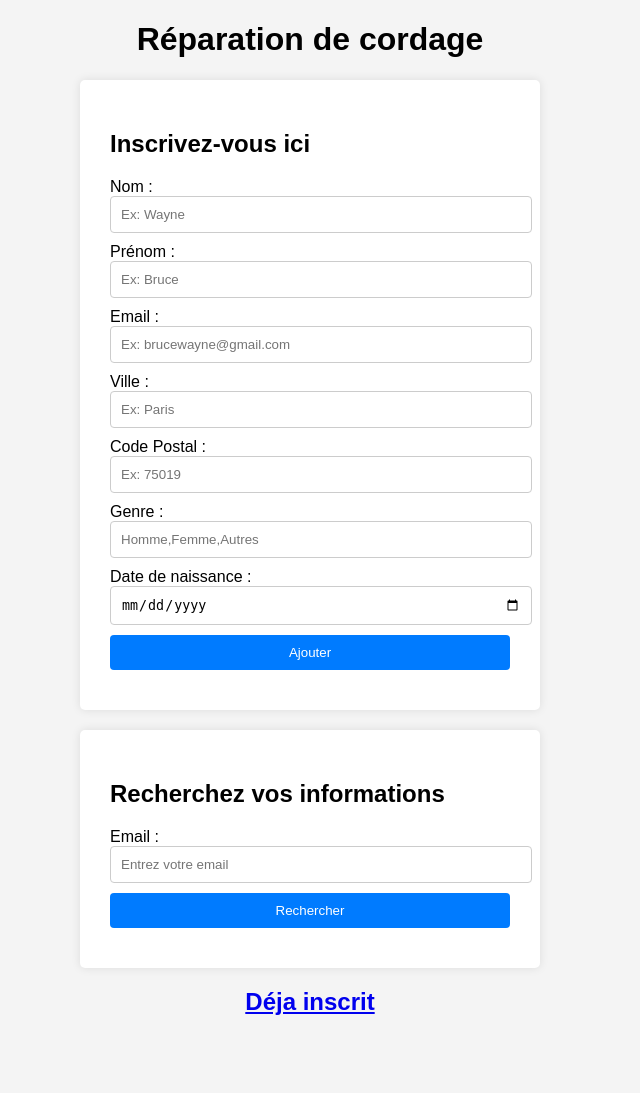
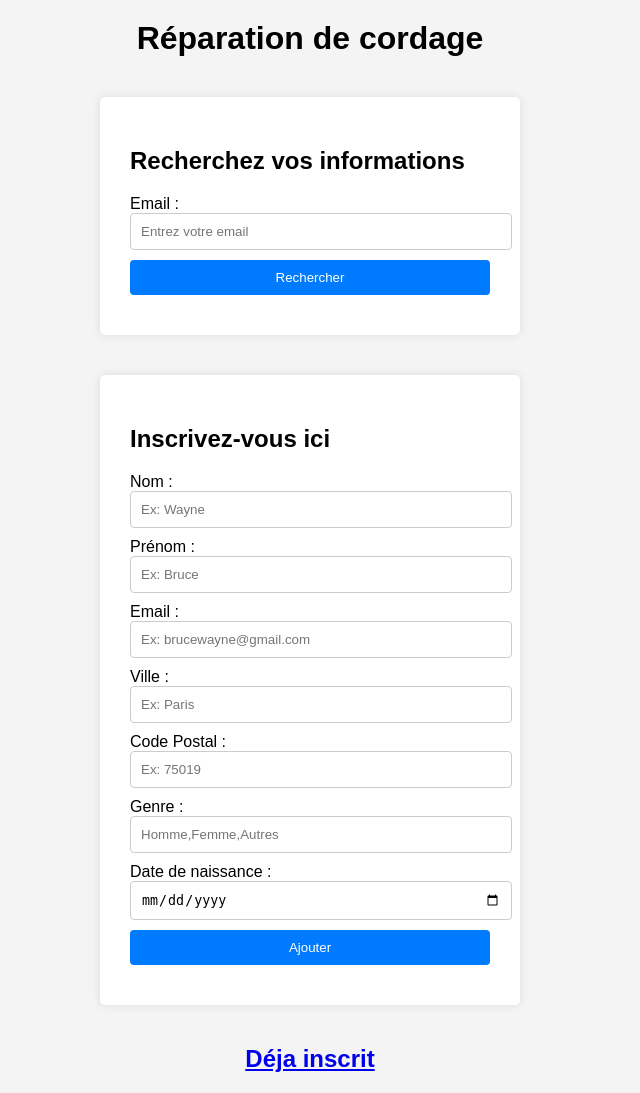
Before and after one commit to DamienBataillardGOATT/goatt-tools, a Flask app: page / in a window 1280 px wide. Shown: the whole page, without its empty margins (330-970 px from the left). Before the commit the page ends 1015 px from the top, so only its background shows below. Run offline with Flask 3, Linux system fonts and the light colour scheme.

Commit message:
3rd commit

```diff
--- a/app.py
+++ b/app.py
@@ -5,8 +5,8 @@ app = Flask(__name__)
 app.secret_key = '1254'
 
 # Configuration Airtable
-API_KEY = 'keyS4y9yGGRj96S7V'
-BASE_ID = 'patkrzVdzKq4ayajx.7d18d25b2b81051d5b1ae99788e8a49747daa7f6068bb40b9c8fdeac7ca77dc9'
+API_KEY = 'pat8ocpNqxyGQpATw.ee85cef19f90dcd5a070e8057b7e8d84d148b116471ce54843d8c4f5f3ae1465'
+BASE_ID = 'app35hW4vdSCSF1zJ'
 CLIENT_TABLE = 'Leads'
 
 airtable_clients = Airtable(BASE_ID,CLIENT_TABLE, API_KEY)
@@ -15,18 +15,22 @@ airtable_clients = Airtable(BASE_ID,CLIENT_TABLE, API_KEY)
 def index():
     return render_template('index.html')
 
-@app.route('/reparation')
-def reparation():
+@app.route('/search_client', methods=['POST'])
+def search_client():
+    search_email = request.form['search_email']
 
-    # Extraire les données de la base de données
-    cordages_raw = airtable_cordages.get_all()
+    # Utilisez l'API Airtable pour rechercher l'utilisateur par e-mail
+    client_record = airtable_clients.search('Email', search_email)
 
-    # Extraire les valeurs uniques
-    unique_marques = set(cordage['fields'].get('Marque', '') for cordage in cordages_raw)
-    unique_modeles = set(cordage['fields'].get('Modèle', '') for cordage in cordages_raw)
-    unique_tailles = set(cordage['fields'].get('Size', '') for cordage in cordages_raw)
-
-    return render_template('reparation.html', marques=sorted(unique_marques), modeles=sorted(unique_modeles), tailles=sorted(unique_tailles), cordages = cordages_raw)
+    if client_record:
+        # L'utilisateur a été trouvé, affichez ses informations
+        # (Assurez-vous que les champs correspondent à ceux de votre table Airtable)
+        client_info = client_record[0]['fields']
+        return render_template('client_info.html', client_info=client_info)
+    else:
+        # L'utilisateur n'a pas été trouvé, affichez un message d'erreur
+        flash('Aucun utilisateur trouvé avec cet email.', 'danger')
+        return redirect(url_for('index'))
 
 @app.route('/add_client', methods=['POST'])
 def add_client():
@@ -48,7 +52,7 @@ def add_client():
         'Prénom' : request.form['prenom'],
         'Email': request.form['email'],
         'Ville': request.form['ville'],
-        'Code postal': request.form['codepostal'],
+        'Code Postal': request.form['codepostal'],
         'Genre': request.form['genre'],
         'Date de naissance': request.form['datedenaissance']
     }
@@ -62,37 +66,5 @@ def add_client():
     # Retour à la page d'accueil
     return redirect(url_for('index'))
 
-@app.route('/choose_cordage', methods=['POST'])
-def choose_cordage():
-
-    # Récuperer l'email rentrer dans le formulaire
-    email = request.form['email']
-
-    # Vérifiez si l'utilisateur est déjà dans la base de données
-    existing_client = airtable_clients.search('Email', email)
-
-    # Si non, rédirection vers la page d'accueil pour s'inscrire
-    if not existing_client:
-        flash("L'utilisateur n'existe pas dans la base de données. Veuillez vous inscrire d'abord.", "failure")
-        return redirect(url_for('index'))
-
-    # Si l'utilisateur est dans la base de données, ajoutez sa réservation
-    data = {
-        'Email': email,
-        'Marque': request.form['cordage_id'],
-        'Modèle': request.form['modele_id'],  # Assurez-vous que le nom du champ correspond à celui de votre formulaire
-        'Size': request.form['taille_id'],  # Assurez-vous que le nom du champ correspond à celui de votre formulaire
-        'Date de récupération': request.form['date_recuperation']
-    }
-
-    # Insérez les données dans la table "reservation"
-    airtable_reservation.insert(data)
-
-    # Message de confirmation
-    flash("Votre réservation a été effectuée avec succès!", "success")
-
-    #Retour à la page reparation
-    return redirect(url_for('reparation'))
-
 if __name__ == '__main__':
     app.run(debug=True)
--- a/static/styles.css
+++ b/static/styles.css
@@ -1,45 +1,58 @@
 body, html {
     margin: 0;
     padding: 0;
-
     font-family: Arial, sans-serif;
-    flex-direction: column;   /* Affiche les éléments enfants en colonne */
+    height: 100%; /* Assurez-vous que le body prend toute la hauteur */
 }
 
 body {
     display: flex;
-    justify-content: center; /* Centrer horizontalement */
-    align-items: center;     /* Centrer verticalement */
+    flex-direction: column; /* Organise les éléments enfants en colonne */
+    justify-content: flex-start; /* Aligner les éléments au début verticalement */
+    align-items: center; /* Centrer les éléments horizontalement */
     background-color: #f4f4f4; /* Couleur d'arrière-plan pour un contraste doux */
+}
+
+.main-title {
+    text-align: center; /* Centrer le texte du titre */
+    width: 100%; /* Assurez-vous que le titre prend toute la largeur */
+    margin-top: 20px; /* Ajouter un peu d'espace au-dessus du titre */
+    margin-bottom: 20px; /* Ajouter un peu d'espace en dessous du titre avant les formulaires */
+}
+
+.container {
+    display: flex;
+    justify-content: space-around; /* Espacer uniformément les formulaires */
+    width: 100%; /* Prendre toute la largeur */
+    max-width: 800px; /* Largeur maximale du conteneur */
+    flex-wrap: wrap; /* Permet aux éléments de passer à la ligne suivante si nécessaire */
 }
 
 form {
     background-color: #ffffff; /* Couleur d'arrière-plan du formulaire */
-    padding: 30px;             /* Espacement à l'intérieur du formulaire */
-    border-radius: 5px;        /* Coins arrondis */
+    padding: 30px; /* Espacement à l'intérieur du formulaire */
+    border-radius: 5px; /* Coins arrondis */
     box-shadow: 0 0 10px rgba(0, 0, 0, 0.1); /* Ombre douce autour du formulaire */
-    width: 100%;               /* Utiliser toute la largeur disponible */
-    max-width: 400px;          /* Largeur maximale pour le formulaire */
-    margin-bottom: 20px;       /* Ajoutez une marge en bas pour espacer les formulaires */
+    width: calc(50% - 40px); /* Calculez la largeur pour inclure la marge */
+    margin: 20px; /* Marge autour des formulaires */
 }
 
-form:last-of-type {
-    margin-bottom: 0;         /* Supprimez la marge en bas pour le dernier formulaire */
-}
+/* ... autres styles ... */
+
 
 input, select {
-    width: 100%;               /* Utiliser toute la largeur disponible */
-    padding: 10px;             /* Espacement à l'intérieur des champs */
-    margin-bottom: 10px;      /* Espacement entre les champs */
-    border: 1px solid #ccc;   /* Bordure des champs */
-    border-radius: 4px;       /* Coins arrondis pour les champs */
+    width: 100%; /* Utiliser toute la largeur disponible */
+    padding: 10px; /* Espacement à l'intérieur des champs */
+    margin-bottom: 10px; /* Espacement entre les champs */
+    border: 1px solid #ccc; /* Bordure des champs */
+    border-radius: 4px; /* Coins arrondis pour les champs */
 }
 
 input[type="submit"] {
     background-color: #007BFF; /* Couleur d'arrière-plan du bouton */
-    color: #ffffff;            /* Couleur du texte du bouton */
-    border: none;              /* Supprimer la bordure du bouton */
-    cursor: pointer;           /* Changer le curseur en main lors du survol du bouton */
+    color: #ffffff; /* Couleur du texte du bouton */
+    border: none; /* Supprimer la bordure du bouton */
+    cursor: pointer; /* Changer le curseur en main lors du survol du bouton */
     transition: background-color 0.3s; /* Transition douce lors du survol du bouton */
 }
 
--- a/templates/index.html
+++ b/templates/index.html
@@ -5,7 +5,16 @@
     <title>Tennis Cordage</title>
 </head>
 <body>
-    <h1>Réparation de cordage</h1>
+    <h1 class="main-title">Réparation de cordage</h1>
+    <div class="container">
+        <form action="/search_client" method="post">
+            <h2>Recherchez vos informations</h2>
+
+            <label for="search_email">Email :</label>
+            <input type="email" id="search_email" name="search_email" placeholder="Entrez votre email" required>
+
+            <input type="submit" value="Rechercher">
+        </form>
 
         <form action="/add_client" method="post">
 
@@ -34,17 +43,7 @@
 
             <input type="submit" value="Ajouter">
         </form>
-
-    <form action="/search_client" method="post">
-        <h2>Recherchez vos informations</h2>
-
-        <label for="search_email">Email :</label>
-        <input type="email" id="search_email" name="search_email" placeholder="Entrez votre email" required>
-
-        <input type="submit" value="Rechercher">
-    </form>
-
-
+    </div>
     <a href="/reparation"><h2>Déja inscrit</h2></a>
 </body>
 </html>
```
Also changed, not shown: templates/client_info.html (added, +20 -0 lines). Lines whose indentation alone changed are shown as unchanged.
